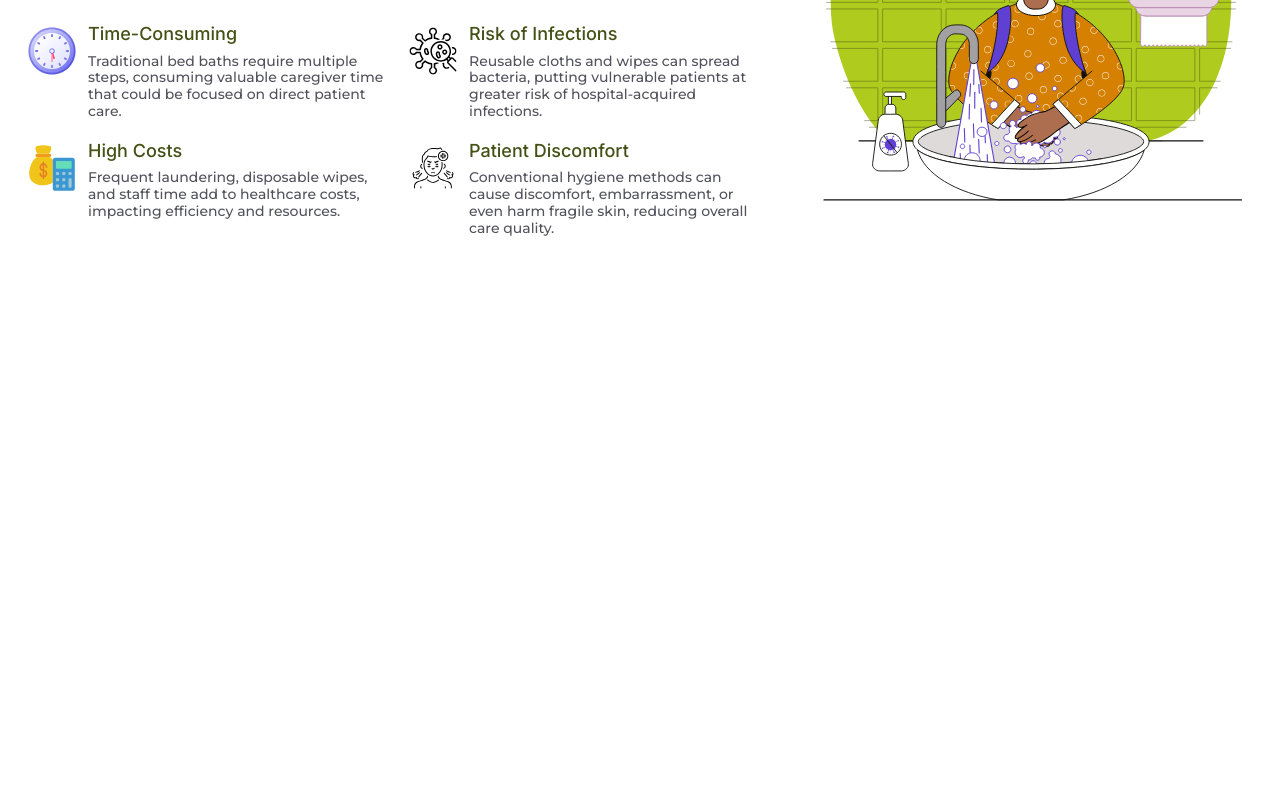
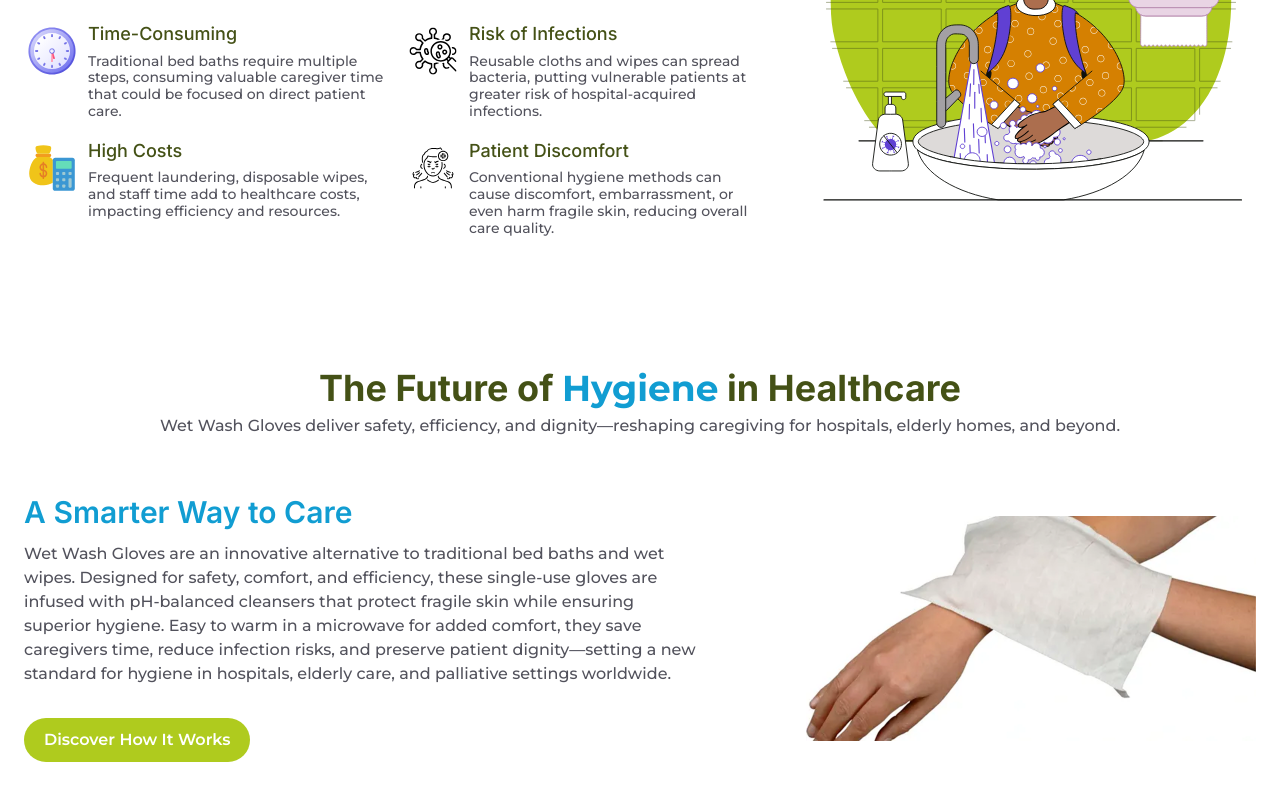
Before and after one commit to Semicolon-Wiz/ecoqual, a Next.js app: page / in a window 1280 px wide. Shown: the part 1190-1990 px from the top of the page. Before the commit the page ends 1497 px from the top, so only its background shows below. Built offline with nearby package versions, Linux system fonts and the light colour scheme.

Commit message:
created 3 component

```diff
--- a/src/app/page.tsx
+++ b/src/app/page.tsx
@@ -1,11 +1,13 @@
 import Hero from "@/components/Hero";
 import SecondComponent from "@/components/SecondComponent";
+import ThirdSection from "@/components/ThirdSection";
 
 export default function Home() {
   return (
     <main className="relative w-full">
       <Hero />
       <SecondComponent />
+      <ThirdSection/>
     </main>
   );
 }
--- /dev/null
+++ b/src/components/ThirdSection.tsx
@@ -0,0 +1,43 @@
+import { ButtonPrimary, Heading, Section, Subheading, Wrapper } from '@/utils/Section'
+import Image from 'next/image'
+import React from 'react'
+
+export default function ThirdSection() {
+    return (
+        <Section>
+            <Wrapper>
+                <div className='relative w-full flex flex-col lg:gap-14 md:gap-10 gap-8'>
+                    <div className='flex-1 text-center'>
+                        <Heading>
+                            The Future of <span className='font-inter text-secondry'>Hygiene</span> in Healthcare
+                        </Heading>
+                        <Subheading>
+                            Wet Wash Gloves deliver safety, efficiency, and dignity—reshaping caregiving for hospitals, elderly homes, and beyond.
+                        </Subheading>
+                    </div>
+
+                    <div className='flex-1 relative grid lg:grid-cols-[1fr_450px] grid-cols-1 gap-5'>
+                        <div className="w-full h-full relative flex justify-center flex-col pr-5">
+                            <h3 className='font-semibold lg:text-3xl md:text-xl text-base text-secondry'>
+                                A Smarter Way to Care
+                            </h3>
+                            <Subheading classname='text-left mt-3 max-w-2xl'>
+                                Wet Wash Gloves are an innovative alternative to traditional bed baths and wet wipes. Designed for safety, comfort, and efficiency, these single-use gloves are infused with pH-balanced cleansers that protect fragile skin while ensuring superior hygiene. Easy to warm in a microwave for added comfort, they save caregivers time, reduce infection risks, and preserve patient dignity—setting a new standard for hygiene in hospitals, elderly care, and palliative settings worldwide.
+                            </Subheading>
+                            <ButtonPrimary classname='mt-8 w-max'>
+                                Discover How It Works
+                            </ButtonPrimary>
+                        </div>
+
+                        <div className="w-full h-full relative flex lg:justify-end justify-center items-center">
+                            <Image src={'/images/product.png'} alt='image'
+                                width={800}
+                                height={500}
+                                className='w-[450px]' />
+                        </div>
+                    </div>
+                </div>
+            </Wrapper>
+        </Section>
+    )
+}
```
Also changed, not shown: public/images/product.png (added).
